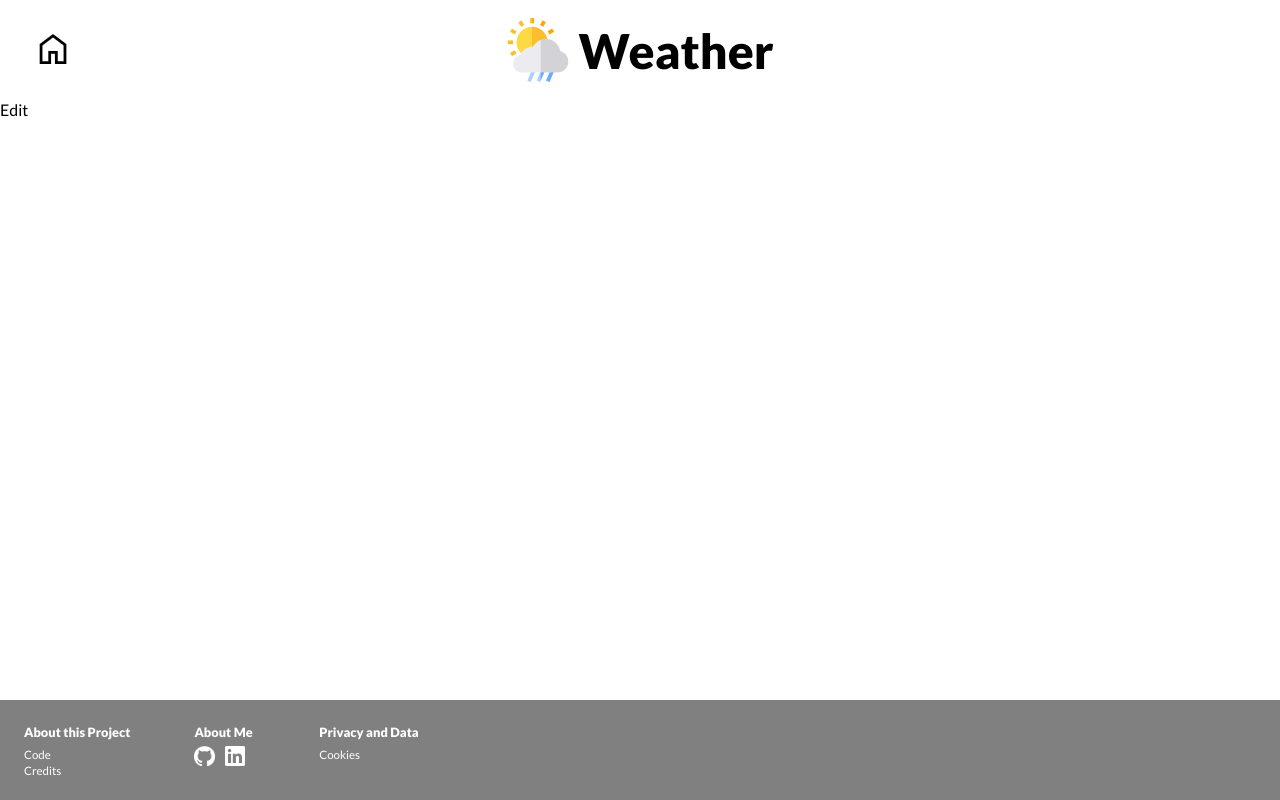
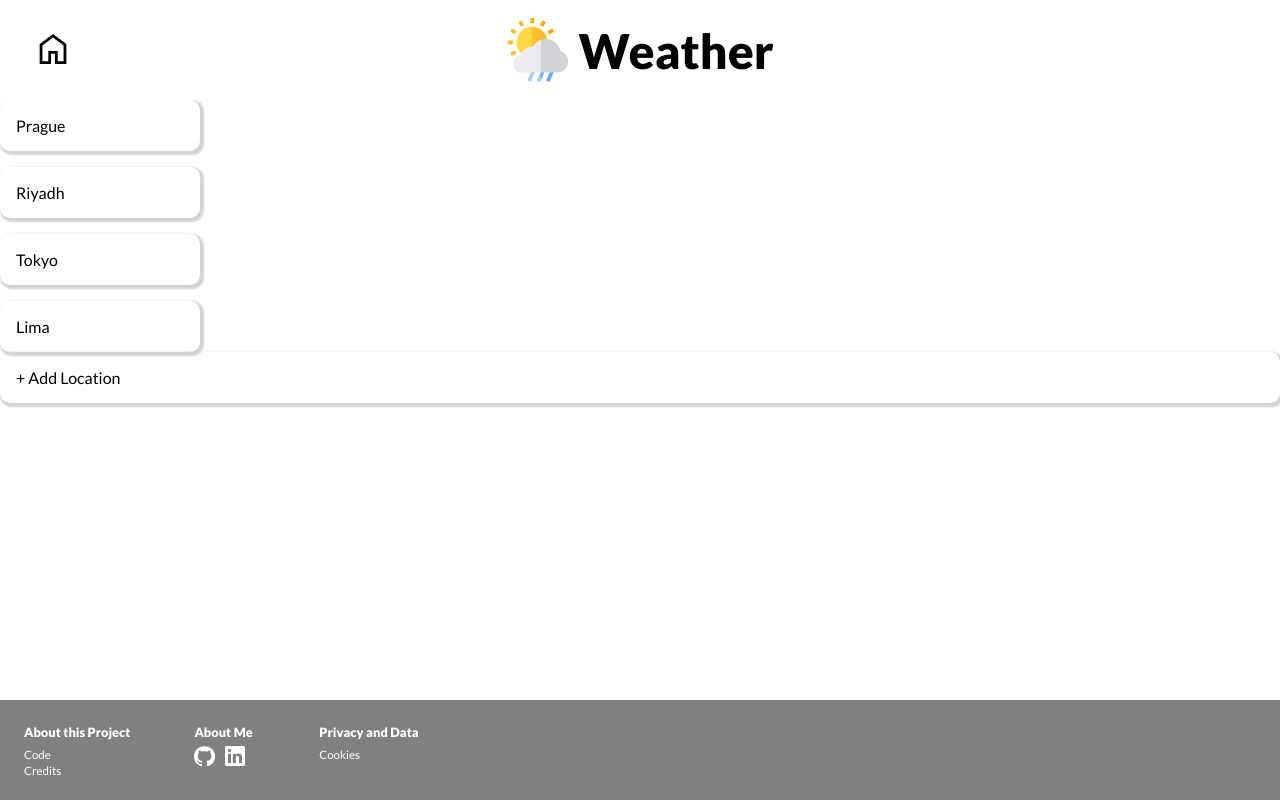
Before and after one commit to BenHbrt/weather, a React (Create React App) app: page /#/edit in a window 1280 px wide. Built offline with nearby package versions, Linux system fonts and the light colour scheme.

Commit message:
Drag and drop

```diff
--- a/package.json
+++ b/package.json
@@ -9,6 +9,7 @@
     "@testing-library/user-event": "^13.5.0",
     "axios": "^1.6.1",
     "react": "^18.2.0",
+    "react-beautiful-dnd": "^13.1.1",
     "react-dom": "^18.2.0",
     "react-router-dom": "^6.18.0",
     "react-scripts": "5.0.1",
--- a/src/App.js
+++ b/src/App.js
@@ -1,6 +1,10 @@
 import './App.scss';
 
+import demoLocations from './utilities/demoLocations';
+
+import { useState, useEffect } from 'react';
 import { Routes, Route } from "react-router-dom";
+import { convertFromStorage } from './utilities/localStorage';
 
 import Header from './components/Header';
 import Footer from './components/Footer';
@@ -12,15 +16,33 @@ import NoPage from './components/NoPage';
 import Edit from './components/Edit';
 
 function App() {
+
+  const [locations, setLocations] = useState(null);
+
+  const loadLocations = () => {
+    const data = localStorage.getItem("Locations");
+    let locationData = null
+    if (data) {
+        locationData = convertFromStorage(data);
+    } else {
+        locationData = demoLocations
+    };
+    setLocations(locationData);
+  }
+
+  useEffect(() => {
+      loadLocations()
+  }, []);
+
   return (
     <>
       <Header />
         <Routes>
-            <Route exact path="/" element={<Homepage />} />
+            <Route exact path="/" element={<Homepage locations={locations} />} />
             <Route path="/location/:loc" element={<Location />} />
             <Route path="/credits" element={<Credits />} />
-            <Route path="/cookies" element={<Cookies />} />
-            <Route path="/edit" element={<Edit />} />
+            <Route path="/cookies" element={<Cookies setLocations={setLocations}/>} />
+            <Route path="/edit" element={<Edit locations={locations} setLocations={setLocations}/>} />
             <Route path="*" element={<NoPage />} />
         </Routes>
       <Footer />
--- a/src/components/Cookies.js
+++ b/src/components/Cookies.js
@@ -1,6 +1,17 @@
-const Cookies = () => {
+import demoLocations from '../utilities/demoLocations';
+
+const Cookies = ({ setLocations }) => {
+
+    const deleteCookies = () => {
+        localStorage.removeItem("Locations");
+        setLocations(demoLocations);
+    };
+
     return (
-        <main>Cookies</main>
+        <main>
+            <div>Cookies</div>
+            <button onClick={deleteCookies}>Remove Cookies</button>
+        </main>
     );
 }
 
--- a/src/components/Edit.js
+++ b/src/components/Edit.js
@@ -1,6 +1,78 @@
-const Edit = () => {
+import './Edit.scss';
+
+import LocationCard from './display/LocationCard';
+
+import { useState } from 'react';
+import { convertFromStorage, convertToStorage } from '../utilities/localStorage';
+import { DragDropContext, Droppable, Draggable } from 'react-beautiful-dnd';
+
+const Edit = ({ locations, setLocations }) => {
+
+    const [data, setData] = useState({
+        locName: "",
+        lat: "",
+        lon: ""
+    })
+
+    const handleChange = (e) => {
+        const newData = { ...data };
+        newData[e.target.name] = e.target.value;
+        setData(newData);
+    }
+
+    const handleArrayChange = () => {
+        const newArray = [ ...locations ];
+        newArray.push(data);
+        setLocations(newArray);
+        localStorage.setItem("Locations", convertToStorage(newArray));
+    }
+
+    const handleDrop = (droppedItem) => {
+        if (!droppedItem.destination) return;
+        const updatedList = [...locations];
+        const [reorderedItem] = updatedList.splice(droppedItem.source.index, 1);
+        updatedList.splice(droppedItem.destination.index, 0, reorderedItem);
+        setLocations(updatedList);
+        localStorage.setItem("Locations", convertToStorage(updatedList));
+    };
+
     return (
-        <main>Edit</main>
+        <main>
+        {locations ?
+        <>
+        <DragDropContext onDragEnd={handleDrop}>
+        <Droppable droppableId="list-container">
+            {(provided) => (
+            <div
+                className="edit_locations"
+                {...provided.droppableProps}
+                ref={provided.innerRef}
+            >
+                {locations.map((item, index) => (
+                <Draggable key={item} draggableId={item.locName} index={index}>
+                    {(provided) => (
+                    <div
+                        ref={provided.innerRef}
+                        {...provided.dragHandleProps}
+                        {...provided.draggableProps}
+                    >
+                        <LocationCard item={item} />
+
+                    </div>
+                    )}
+                </Draggable>
+                ))}
+                {provided.placeholder}
+            </div>
+            )}
+        </Droppable>
+        </DragDropContext>
+        <div className="edit_locations_location">
+            + Add Location
+        </div>
+        </>
+        : null}
+        </main>
     );
 }
 
--- /dev/null
+++ b/src/components/Edit.scss
@@ -0,0 +1,12 @@
+.edit_locations {
+    display: flex;
+    flex-direction: column;
+    width: 200px;
+    gap: 1em;
+
+    &_location {
+        box-shadow: 2px 2px 2px 2px lightgray;
+        border-radius: 10px;
+        padding: 1em;
+    }
+}
--- a/src/components/Homepage.js
+++ b/src/components/Homepage.js
@@ -1,27 +1,6 @@
 import './Homepage.scss';
 
-import demoLocations from '../utilities/demoLocations';
-
-import { useState, useEffect } from 'react';
-
-const Homepage = () => {
-
-    const [locations, setLocations] = useState(null);
-
-    const loadLocations = () => {
-        const data = localStorage.getItem("Locations");
-        let locationData = null
-        if (data) {
-            locationData = "DATA!"
-        } else {
-            locationData = demoLocations
-        };
-        setLocations(locationData);
-    }
-
-    useEffect(() => {
-        loadLocations()
-    }, []);
+const Homepage = ({ locations }) => {
 
     return (
         <main>
--- /dev/null
+++ b/src/components/display/LocationCard.js
@@ -0,0 +1,21 @@
+import { useState } from 'react';
+
+const LocationCard = ({ item }) => {
+
+    const [hover, setHover] = useState(false)
+
+
+    return (
+        <div className="edit_locations_location"
+        onMouseOver={() => setHover(true)}
+        onMouseLeave={() => setHover(false)}>
+            {item.locName}
+            {hover ?
+                <img src={require('../../img/icons/edit.png')} alt="edit icon" />
+                : null
+            }
+        </div>
+    );
+}
+
+export default LocationCard;
--- /dev/null
+++ b/src/utilities/localStorage.js
@@ -0,0 +1,25 @@
+export const convertToStorage = (locationArray) => {
+    let storageString = "";
+    locationArray.forEach((loc, i) => {
+        if (i > 0) {
+            storageString += `//${loc.locName};${loc.lat};${loc.lon}`;
+        } else {
+            storageString += `${loc.locName};${loc.lat};${loc.lon}`;
+        }
+    });
+    return storageString;
+};
+
+export const convertFromStorage = (locationString) => {
+    const locationsArray = [];
+    let locations = locationString.split("//");
+    locations.forEach((loc) => {
+        const location = {};
+        const data = loc.split(";");
+        location.locName = data[0];
+        location.lat = data[1];
+        location.lon = data[2];
+        locationsArray.push(location);
+    })
+    return locationsArray;
+};
```
Also changed, not shown: 1 other file (tests, documents, lock files or other folders).
